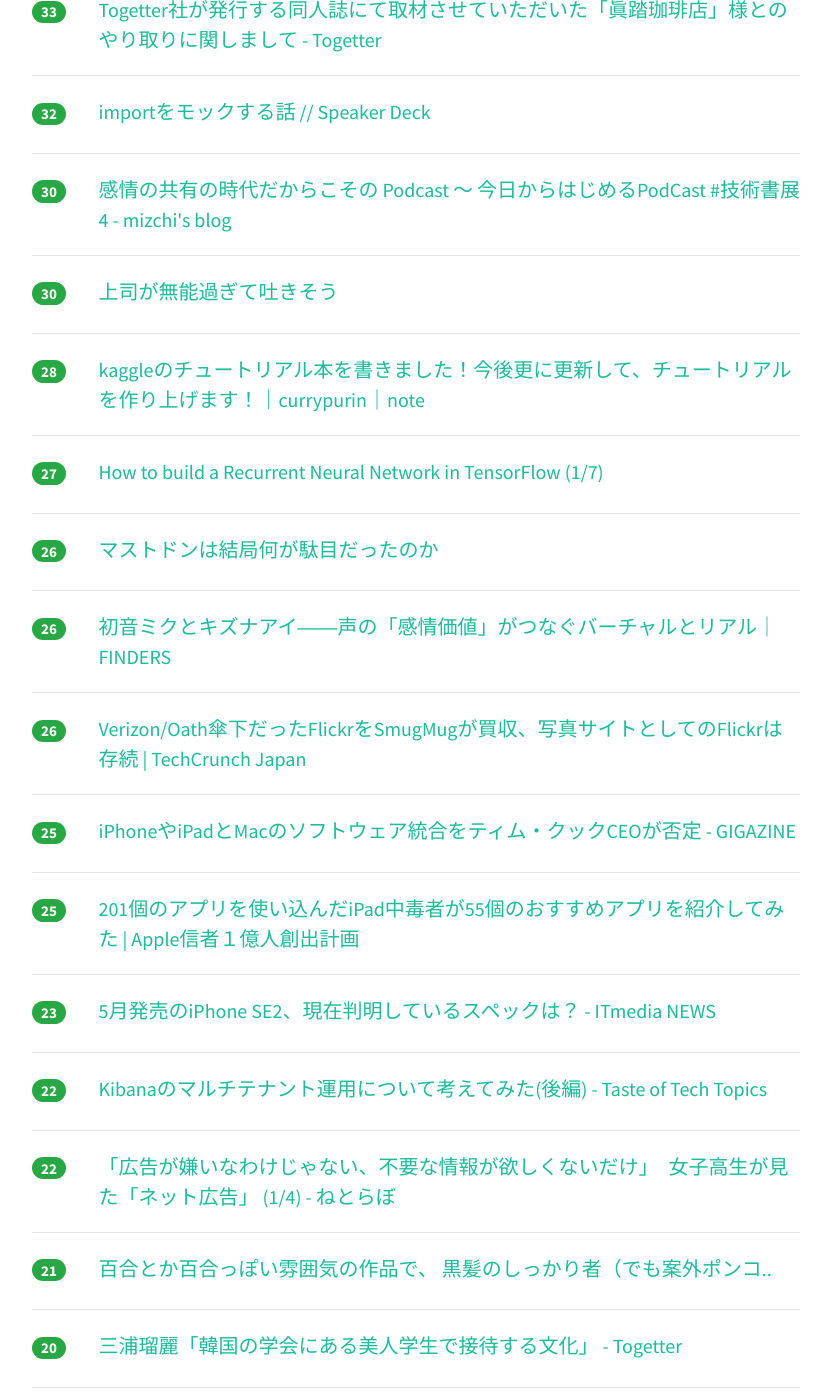
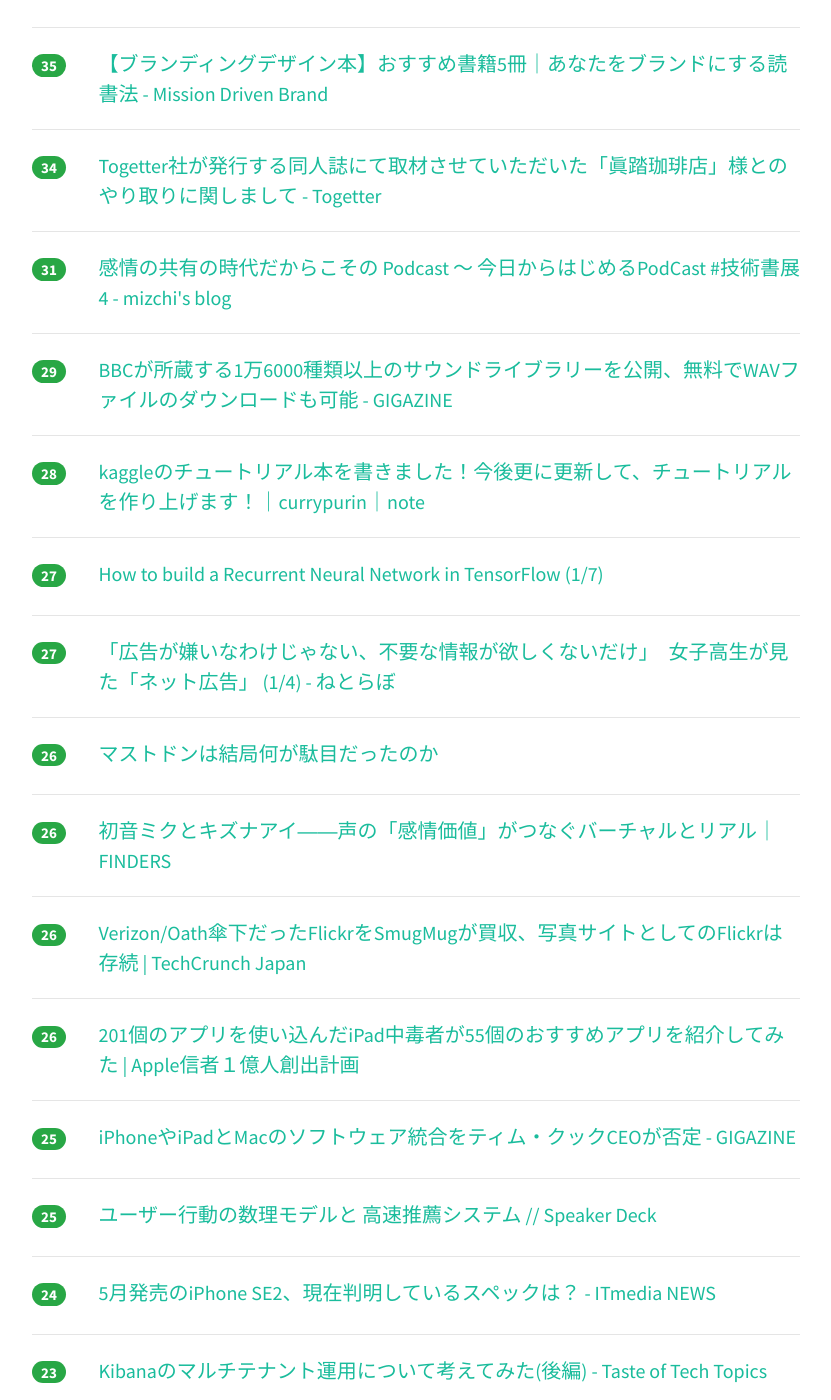
Before and after one commit to yatta47/hatena-matome-site, a Jekyll site: the page built from _posts/2018-04-21-hatena.md, in a window 1280 px wide and 1400 px high, scrolled down 1712 px. Shown: the whole window, without its empty margins (224-1055 px from the left). Built offline with Jekyll 4.4.1, drawn with Linux system fonts in a browser that asks for light colours; nearby versions of some CDN libraries; some of the changed text lies outside the part shown.

Commit message:
Updated 2018-04-21

```diff
--- a/_posts/2018-04-21-hatena.md
+++ b/_posts/2018-04-21-hatena.md
@@ -1,43 +1,43 @@
 ---
 layout: post
 title:  "2018-04-21 はてぶIT"
-date:   2018-04-21 20:02:42
+date:   2018-04-21 21:02:11
 tags: [it-hotentry]
 ---
-48 件のデータあり
+50 件のデータあり
 
 <hr><div class="row">
-<div class="col-1"><span class="badge badge-pill badge-success h2">193</span></div>
+<div class="col-1"><span class="badge badge-pill badge-success h2">205</span></div>
 <div class="col-11"><a href='https://www.slideshare.net/YoshidaShingo/thefuturewillbeserverless' target='_blank'>Kubernetesのない世界 すべてがサーバーレスになる</a></div>
 </div>
 <hr>
 <div class="row">
-<div class="col-1"><span class="badge badge-pill badge-success h2">187</span></div>
+<div class="col-1"><span class="badge badge-pill badge-success h2">204</span></div>
 <div class="col-11"><a href='https://speakerdeck.com/sota1235/javascriptyunitutotesutofalseli-xiang-toxian-shi' target='_blank'>JavaScriptユニットテストの理想と現実 // Speaker Deck</a></div>
 </div>
 <hr>
 <div class="row">
-<div class="col-1"><span class="badge badge-pill badge-success h2">178</span></div>
+<div class="col-1"><span class="badge badge-pill badge-success h2">180</span></div>
 <div class="col-11"><a href='http://www.bbc.com/news/world-europe-43841194' target='_blank'>Swedish DJ Avicii dies at 28 - BBC News</a></div>
 </div>
 <hr>
 <div class="row">
-<div class="col-1"><span class="badge badge-pill badge-success h2">167</span></div>
+<div class="col-1"><span class="badge badge-pill badge-success h2">178</span></div>
 <div class="col-11"><a href='http://nlab.itmedia.co.jp/nl/articles/1804/21/news006.html' target='_blank'>「『いいね』が他人のTLに流れるのはいや」「謎の凍結を食らった！」←把握してる？　米Twitterのスタッフが答えてくれた (1/2) - ねとらぼ</a></div>
 </div>
 <hr>
 <div class="row">
-<div class="col-1"><span class="badge badge-pill badge-success h2">140</span></div>
+<div class="col-1"><span class="badge badge-pill badge-success h2">149</span></div>
+<div class="col-11"><a href='http://nlab.itmedia.co.jp/nl/articles/1804/20/news124.html' target='_blank'>「望んで広告を出しているものではない」　海賊サイト広告問題、出稿していた大手企業の言い分は - ねとらぼ</a></div>
+</div>
+<hr>
+<div class="row">
+<div class="col-1"><span class="badge badge-pill badge-success h2">144</span></div>
 <div class="col-11"><a href='https://anond.hatelabo.jp/20180421093412' target='_blank'>グーグル翻訳にギターを聞かせてみた</a></div>
 </div>
 <hr>
 <div class="row">
-<div class="col-1"><span class="badge badge-pill badge-success h2">130</span></div>
-<div class="col-11"><a href='http://nlab.itmedia.co.jp/nl/articles/1804/20/news124.html' target='_blank'>「望んで広告を出しているものではない」　海賊サイト広告問題、出稿していた大手企業の言い分は - ねとらぼ</a></div>
-</div>
-<hr>
-<div class="row">
-<div class="col-1"><span class="badge badge-pill badge-success h2">97</span></div>
+<div class="col-1"><span class="badge badge-pill badge-success h2">98</span></div>
 <div class="col-11"><a href='http://twitter.com/kazuo_ishikawa/status/987216826722496512' target='_blank'>石川和男（政策アナリスト）さんのツイート: "【内閣支持率 54.6%】 新聞社・テレビ局の世論調査結果とは、かなり違う結果が出ている。 皆さんは、新聞社・テレビ局とネットのどちらの結</a></div>
 </div>
 <hr>
@@ -47,12 +47,17 @@ tags: [it-hotentry]
 </div>
 <hr>
 <div class="row">
-<div class="col-1"><span class="badge badge-pill badge-success h2">47</span></div>
+<div class="col-1"><span class="badge badge-pill badge-success h2">54</span></div>
+<div class="col-11"><a href='https://anond.hatelabo.jp/20180421141653' target='_blank'>上司が無能過ぎて吐きそう</a></div>
+</div>
+<hr>
+<div class="row">
+<div class="col-1"><span class="badge badge-pill badge-success h2">48</span></div>
 <div class="col-11"><a href='http://www.currypurin.com/entry/2018/04/21/002224' target='_blank'>技術書を書くときに背中を押してくれた結城先生のツイート - currypurin’s diary</a></div>
 </div>
 <hr>
 <div class="row">
-<div class="col-1"><span class="badge badge-pill badge-success h2">45</span></div>
+<div class="col-1"><span class="badge badge-pill badge-success h2">46</span></div>
 <div class="col-11"><a href='http://p2ptk.org/copyright/882' target='_blank'>Cloudflare、海賊版アニメサイトへのサービス提供を突如停止 – P2Pとかその辺のお話R</a></div>
 </div>
 <hr>
@@ -62,38 +67,38 @@ tags: [it-hotentry]
 </div>
 <hr>
 <div class="row">
+<div class="col-1"><span class="badge badge-pill badge-success h2">41</span></div>
+<div class="col-11"><a href='https://anond.hatelabo.jp/20180421080126' target='_blank'>ブコメ見るの楽しい</a></div>
+</div>
+<hr>
+<div class="row">
 <div class="col-1"><span class="badge badge-pill badge-success h2">40</span></div>
 <div class="col-11"><a href='https://codezine.jp/article/detail/10765' target='_blank'>データを扱う開発者なら統計学の知識は大きな強みに～Pythonを使って基礎から学ぶ：CodeZine（コードジン）</a></div>
 </div>
 <hr>
 <div class="row">
-<div class="col-1"><span class="badge badge-pill badge-success h2">37</span></div>
-<div class="col-11"><a href='https://anond.hatelabo.jp/20180421080126' target='_blank'>ブコメ見るの楽しい</a></div>
+<div class="col-1"><span class="badge badge-pill badge-success h2">39</span></div>
+<div class="col-11"><a href='https://speakerdeck.com/sota1235/importwomotukusuruhua' target='_blank'>importをモックする話 // Speaker Deck</a></div>
+</div>
+<hr>
+<div class="row">
+<div class="col-1"><span class="badge badge-pill badge-success h2">35</span></div>
+<div class="col-11"><a href='http://www.missiondrivenbrand.jp/entry/kaitai_brandingdesignbook' target='_blank'>【ブランディングデザイン本】おすすめ書籍5冊｜あなたをブランドにする読書法 - Mission Driven Brand</a></div>
 </div>
 <hr>
 <div class="row">
 <div class="col-1"><span class="badge badge-pill badge-success h2">34</span></div>
-<div class="col-11"><a href='http://www.missiondrivenbrand.jp/entry/kaitai_brandingdesignbook' target='_blank'>【ブランディングデザイン本】おすすめ書籍5冊｜あなたをブランドにする読書法 - Mission Driven Brand</a></div>
-</div>
-<hr>
-<div class="row">
-<div class="col-1"><span class="badge badge-pill badge-success h2">33</span></div>
 <div class="col-11"><a href='https://togetter.com/li/1219892' target='_blank'>Togetter社が発行する同人誌にて取材させていただいた「眞踏珈琲店」様とのやり取りに関しまして - Togetter</a></div>
 </div>
 <hr>
 <div class="row">
-<div class="col-1"><span class="badge badge-pill badge-success h2">32</span></div>
-<div class="col-11"><a href='https://speakerdeck.com/sota1235/importwomotukusuruhua' target='_blank'>importをモックする話 // Speaker Deck</a></div>
-</div>
-<hr>
-<div class="row">
-<div class="col-1"><span class="badge badge-pill badge-success h2">30</span></div>
+<div class="col-1"><span class="badge badge-pill badge-success h2">31</span></div>
 <div class="col-11"><a href='http://mizchi.hatenablog.com/entry/2018/04/20/230636' target='_blank'>感情の共有の時代だからこその Podcast 〜 今日からはじめるPodCast #技術書展4 - mizchi's blog</a></div>
 </div>
 <hr>
 <div class="row">
-<div class="col-1"><span class="badge badge-pill badge-success h2">30</span></div>
-<div class="col-11"><a href='https://anond.hatelabo.jp/20180421141653' target='_blank'>上司が無能過ぎて吐きそう</a></div>
+<div class="col-1"><span class="badge badge-pill badge-success h2">29</span></div>
+<div class="col-11"><a href='https://gigazine.net/news/20180421-bbc-sound-effects/' target='_blank'>BBCが所蔵する1万6000種類以上のサウンドライブラリーを公開、無料でWAVファイルのダウンロードも可能 - GIGAZINE</a></div>
 </div>
 <hr>
 <div class="row">
@@ -104,6 +109,11 @@ tags: [it-hotentry]
 <div class="row">
 <div class="col-1"><span class="badge badge-pill badge-success h2">27</span></div>
 <div class="col-11"><a href='https://medium.com/@erikhallstrm/83cd7105b767' target='_blank'>How to build a Recurrent Neural Network in TensorFlow (1/7)</a></div>
+</div>
+<hr>
+<div class="row">
+<div class="col-1"><span class="badge badge-pill badge-success h2">27</span></div>
+<div class="col-11"><a href='http://nlab.itmedia.co.jp/nl/articles/1804/21/news013.html' target='_blank'>「広告が嫌いなわけじゃない、不要な情報が欲しくないだけ」　女子高生が見た「ネット広告」 (1/4) - ねとらぼ</a></div>
 </div>
 <hr>
 <div class="row">
@@ -122,28 +132,28 @@ tags: [it-hotentry]
 </div>
 <hr>
 <div class="row">
+<div class="col-1"><span class="badge badge-pill badge-success h2">26</span></div>
+<div class="col-11"><a href='https://appleshinja.com/ipad-osusume-apps' target='_blank'>201個のアプリを使い込んだiPad中毒者が55個のおすすめアプリを紹介してみた | Apple信者１億人創出計画</a></div>
+</div>
+<hr>
+<div class="row">
 <div class="col-1"><span class="badge badge-pill badge-success h2">25</span></div>
 <div class="col-11"><a href='https://gigazine.net/news/20180420-ios-not-to-merge-with-macos/' target='_blank'>iPhoneやiPadとMacのソフトウェア統合をティム・クックCEOが否定 - GIGAZINE</a></div>
 </div>
 <hr>
 <div class="row">
 <div class="col-1"><span class="badge badge-pill badge-success h2">25</span></div>
-<div class="col-11"><a href='https://appleshinja.com/ipad-osusume-apps' target='_blank'>201個のアプリを使い込んだiPad中毒者が55個のおすすめアプリを紹介してみた | Apple信者１億人創出計画</a></div>
+<div class="col-11"><a href='https://speakerdeck.com/mathetake/yusaxing-dong-falseshu-li-moteruto-gao-su-tui-jian-sisutemu' target='_blank'>ユーザー行動の数理モデルと 高速推薦システム // Speaker Deck</a></div>
+</div>
+<hr>
+<div class="row">
+<div class="col-1"><span class="badge badge-pill badge-success h2">24</span></div>
+<div class="col-11"><a href='http://www.itmedia.co.jp/news/articles/1804/20/news128.html' target='_blank'>5月発売のiPhone SE2、現在判明しているスペックは？ - ITmedia NEWS</a></div>
 </div>
 <hr>
 <div class="row">
 <div class="col-1"><span class="badge badge-pill badge-success h2">23</span></div>
-<div class="col-11"><a href='http://www.itmedia.co.jp/news/articles/1804/20/news128.html' target='_blank'>5月発売のiPhone SE2、現在判明しているスペックは？ - ITmedia NEWS</a></div>
-</div>
-<hr>
-<div class="row">
-<div class="col-1"><span class="badge badge-pill badge-success h2">22</span></div>
 <div class="col-11"><a href='http://acro-engineer.hatenablog.com/entry/2018/04/20/120000' target='_blank'>Kibanaのマルチテナント運用について考えてみた(後編) - Taste of Tech Topics</a></div>
-</div>
-<hr>
-<div class="row">
-<div class="col-1"><span class="badge badge-pill badge-success h2">22</span></div>
-<div class="col-11"><a href='http://nlab.itmedia.co.jp/nl/articles/1804/21/news013.html' target='_blank'>「広告が嫌いなわけじゃない、不要な情報が欲しくないだけ」　女子高生が見た「ネット広告」 (1/4) - ねとらぼ</a></div>
 </div>
 <hr>
 <div class="row">
@@ -172,8 +182,23 @@ tags: [it-hotentry]
 </div>
 <hr>
 <div class="row">
+<div class="col-1"><span class="badge badge-pill badge-success h2">18</span></div>
+<div class="col-11"><a href='https://togetter.com/li/1219989' target='_blank'>アニメに使われてるヘンな英文 - Togetter</a></div>
+</div>
+<hr>
+<div class="row">
+<div class="col-1"><span class="badge badge-pill badge-success h2">18</span></div>
+<div class="col-11"><a href='https://anond.hatelabo.jp/20180421010513' target='_blank'>携帯電話の2年縛りの説明</a></div>
+</div>
+<hr>
+<div class="row">
 <div class="col-1"><span class="badge badge-pill badge-success h2">17</span></div>
 <div class="col-11"><a href='http://www.itmedia.co.jp/pcuser/articles/1804/20/news122.html' target='_blank'>“地味子”じゃなかった第2世代Ryzen　ベンチマークテストで徹底検証 (1/3) - ITmedia PC USER</a></div>
+</div>
+<hr>
+<div class="row">
+<div class="col-1"><span class="badge badge-pill badge-success h2">16</span></div>
+<div class="col-11"><a href='https://akiba-pc.watch.impress.co.jp/docs/wakiba/find/1118324.html' target='_blank'>SIMフリー版iPadが実売17,800円から、イオシスに大量入荷 （取材中に見つけた○○なもの） - AKIBA PC Hotline!</a></div>
 </div>
 <hr>
 <div class="row">
@@ -187,18 +212,8 @@ tags: [it-hotentry]
 </div>
 <hr>
 <div class="row">
-<div class="col-1"><span class="badge badge-pill badge-success h2">16</span></div>
-<div class="col-11"><a href='https://gigazine.net/news/20180421-bbc-sound-effects/' target='_blank'>BBCが所蔵する1万6000種類以上のサウンドライブラリーを公開、無料でWAVファイルのダウンロードも可能 - GIGAZINE</a></div>
-</div>
-<hr>
-<div class="row">
 <div class="col-1"><span class="badge badge-pill badge-success h2">15</span></div>
-<div class="col-11"><a href='https://akiba-pc.watch.impress.co.jp/docs/wakiba/find/1118324.html' target='_blank'>SIMフリー版iPadが実売17,800円から、イオシスに大量入荷 （取材中に見つけた○○なもの） - AKIBA PC Hotline!</a></div>
-</div>
-<hr>
-<div class="row">
-<div class="col-1"><span class="badge badge-pill badge-success h2">14</span></div>
-<div class="col-11"><a href='https://anond.hatelabo.jp/20180421010513' target='_blank'>携帯電話の2年縛りの説明</a></div>
+<div class="col-11"><a href='https://speakerdeck.com/sottar/fu-shu-ren-degao-su-nikai-fa-surutamefalsenpmmoziyuru' target='_blank'>複数人で高速に開発するためのnpmモジュール // Speaker Deck</a></div>
 </div>
 <hr>
 <div class="row">
@@ -222,16 +237,6 @@ tags: [it-hotentry]
 </div>
 <hr>
 <div class="row">
-<div class="col-1"><span class="badge badge-pill badge-success h2">13</span></div>
-<div class="col-11"><a href='https://speakerdeck.com/mathetake/yusaxing-dong-falseshu-li-moteruto-gao-su-tui-jian-sisutemu' target='_blank'>ユーザー行動の数理モデルと 高速推薦システム // Speaker Deck</a></div>
-</div>
-<hr>
-<div class="row">
-<div class="col-1"><span class="badge badge-pill badge-success h2">12</span></div>
-<div class="col-11"><a href='https://togetter.com/li/1219989' target='_blank'>アニメに使われてるヘンな英文 - Togetter</a></div>
-</div>
-<hr>
-<div class="row">
 <div class="col-1"><span class="badge badge-pill badge-success h2">11</span></div>
 <div class="col-11"><a href='https://dc.watch.impress.co.jp/docs/comic/clinic/1117966.html' target='_blank'>【カメラバカにつける薬 in デジカメ Watch】子供をキレイに撮るたったひとつの冴えたやり方（その2） - デジカメ Watch</a></div>
 </div>
@@ -242,6 +247,11 @@ tags: [it-hotentry]
 </div>
 <hr>
 <div class="row">
+<div class="col-1"><span class="badge badge-pill badge-success h2">11</span></div>
+<div class="col-11"><a href='https://medium.com/@catatsuy/ba21da5abd96' target='_blank'>大切なお知らせ – Tatsuya Kaneko – Medium</a></div>
+</div>
+<hr>
+<div class="row">
 <div class="col-1"><span class="badge badge-pill badge-success h2">8</span></div>
 <div class="col-11"><a href='http://blog.domesoccer.jp/archives/60101507.html' target='_blank'>ヴァンフォーレ甲府の「特任チームドクター」にブラック・ジャック！手塚治虫生誕90周年企画の一環としてコラボ決定 : ドメサカブログ</a></div>
 </div>
```
